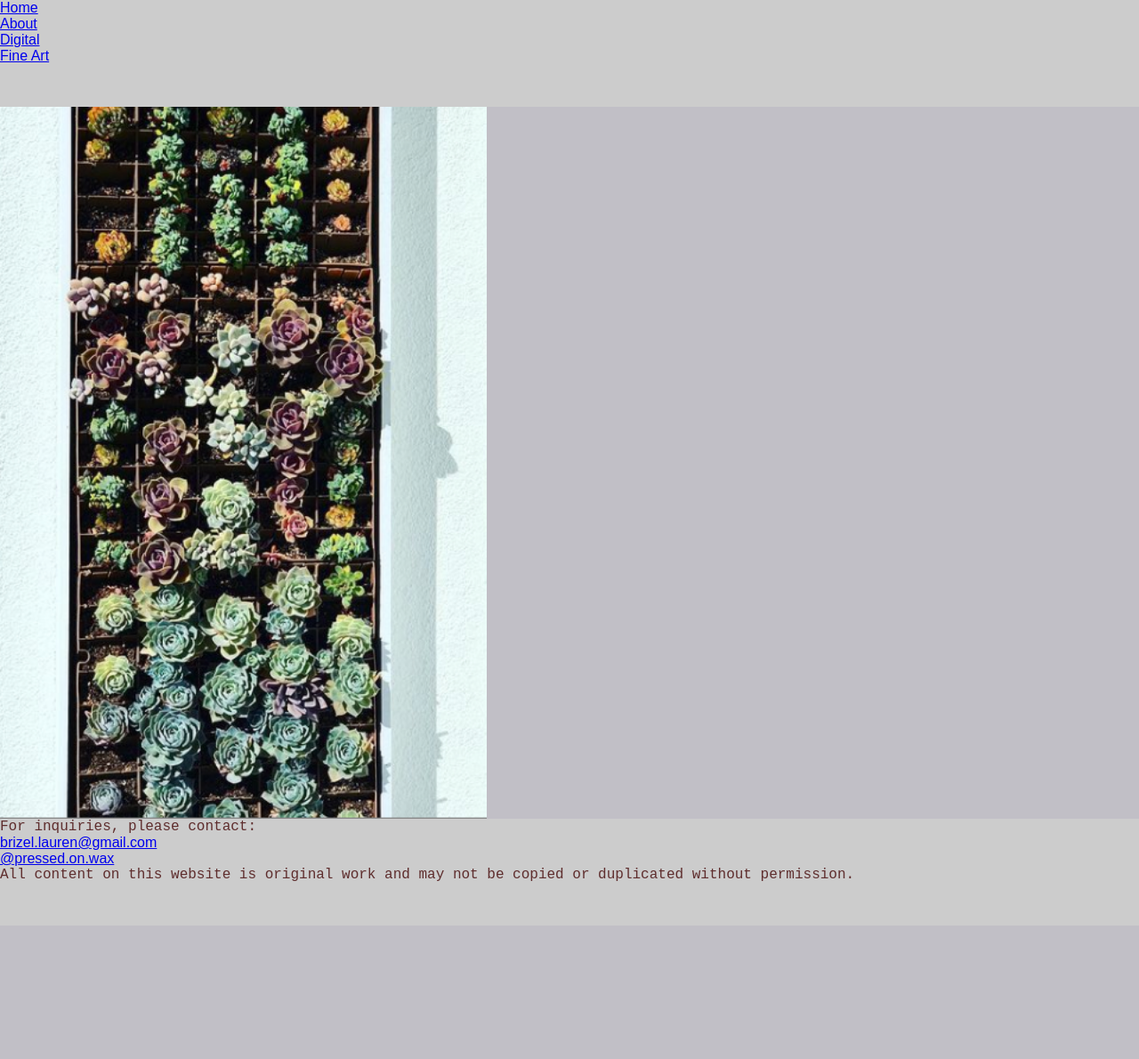
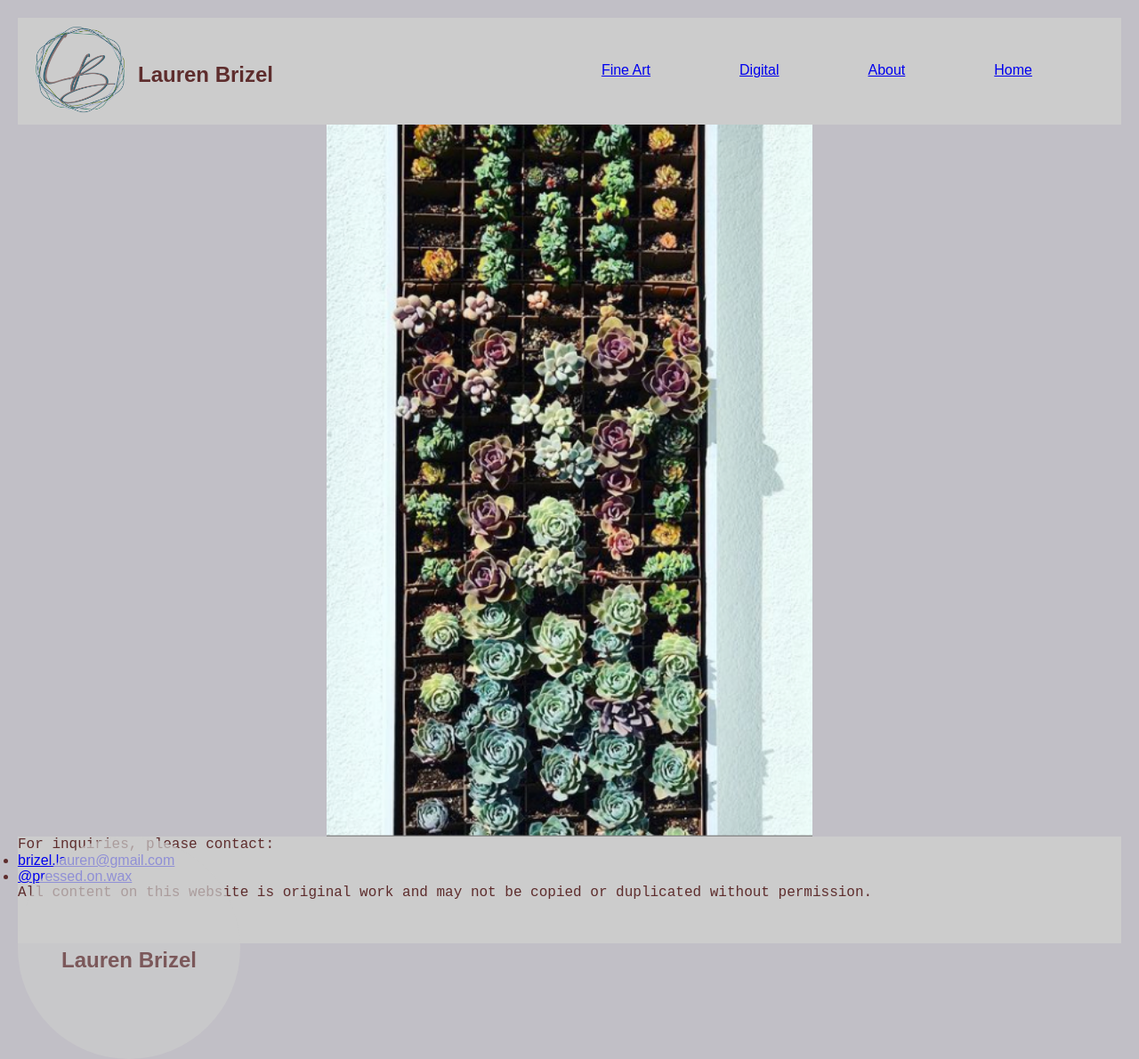
Before and after one commit to lbrizel/portfolio-website, a plain HTML site: page index.html in a window 1280 px wide. Shown: the whole page at 89% size. Before the commit the page ends 1040 px from the top, so only its background shows below. Drawn offline with nearby package versions, Linux system fonts and the light colour scheme; a web font is replaced by a local one.

Commit message:
added logo image and styling to header added styling to succulent image on index.html added various border styling to index.html

```diff
--- a/index.html
+++ b/index.html
@@ -19,7 +19,12 @@
   <body>
 
     <header>
-              <!--LOGO GOES HERE-->
+      <section class= "section1">
+        <div class="header-logo-name">
+          <img src="images/brizel-logo.png" width="100" height="100" alt="brizel-logo" title="Brizel Logo"/>
+          <h1>Lauren Brizel</h1>
+        </div>
+          <div>
             <nav>
               <ul>
                 <li><a href="index.html">Home</a></li>
@@ -29,12 +34,17 @@
               </ul>
 
             </nav>
+          </div>
+        </section>
 
     </header>
 
       <section class="title">
         <div class="title-image">
           <img src="images/succulents.png" alt="succulents" title="Succulents Photograph"/>
+        </div>
+        <div class="title-name">
+          <h2>Lauren Brizel</h2>
         </div>
       </section>
     <footer>
--- a/style/styles.css
+++ b/style/styles.css
@@ -5,44 +5,95 @@
   border: 0;
 }
 
+body {
+  background: #C1BFC6;
+  margin:20px;
+}
+
+
 
 header,
 footer,
 h1,
 h2 {
   font-family: battleslab, sans-serif;
+  color: #5e2d2d;
 }
 
 header,
-footer {
+footer
+{
   background: #cccccc;
-  color: #5e2d2d;
   width: 100%;
-  height: 120px
+  height: 120px;
 
 }
 
-body {
-  background: #C1BFC6;
-}
 
 p {
   font-family: courier-std, monospace;
 }
+
+header nav ul li {
+  display: inline-block;
+  float: right;
+  margin-right: 100px;
+  margin-top: 50px;
+  padding: 0px, 25px;
+
+}
+
+
+
+.header-logo-name img{
+  float: left;
+  margin: 10px;
+  padding: 0 10px
+}
+
+h1 {
+  position: absolute;
+  margin-left: 100px;
+  margin-top: 50px;
+  padding-left: 35px;
+}
+
+
+
+
+
 
 /*----Home Page Styling----*/
 .title {
   height: 800px;
 }
 .title-image img {
-  position:relative;
   min-width: 400px;
   height: 800px;
+  display: block;
+  margin: auto;
+}
+
+.title-name {
+  position:absolute;
+  background: #cccccc;
+  width: 250px;
+  height: 250px;
+  border-radius: 50%;
+  opacity: 70%;
+}
+
+.title-name h2 {
+    opacity: 100%;
+    text-align: center;
+    margin-top: 125px;
+}
 
 
-}
 
 /*----Fine-Art Page Styling----*/
+
+.gallery
 .gallery img {
   width: 295px;
 }
```
Also changed, not shown: about.html (+6 -2 lines), digital.html (+6 -2 lines), fine-art.html (+6 -1 lines), images/1001033.svg (added), images/brizel-logo.png (added), images/instagram-logo.png (added), images/logo-outline.png (added). Lines whose indentation alone changed are shown as unchanged.
